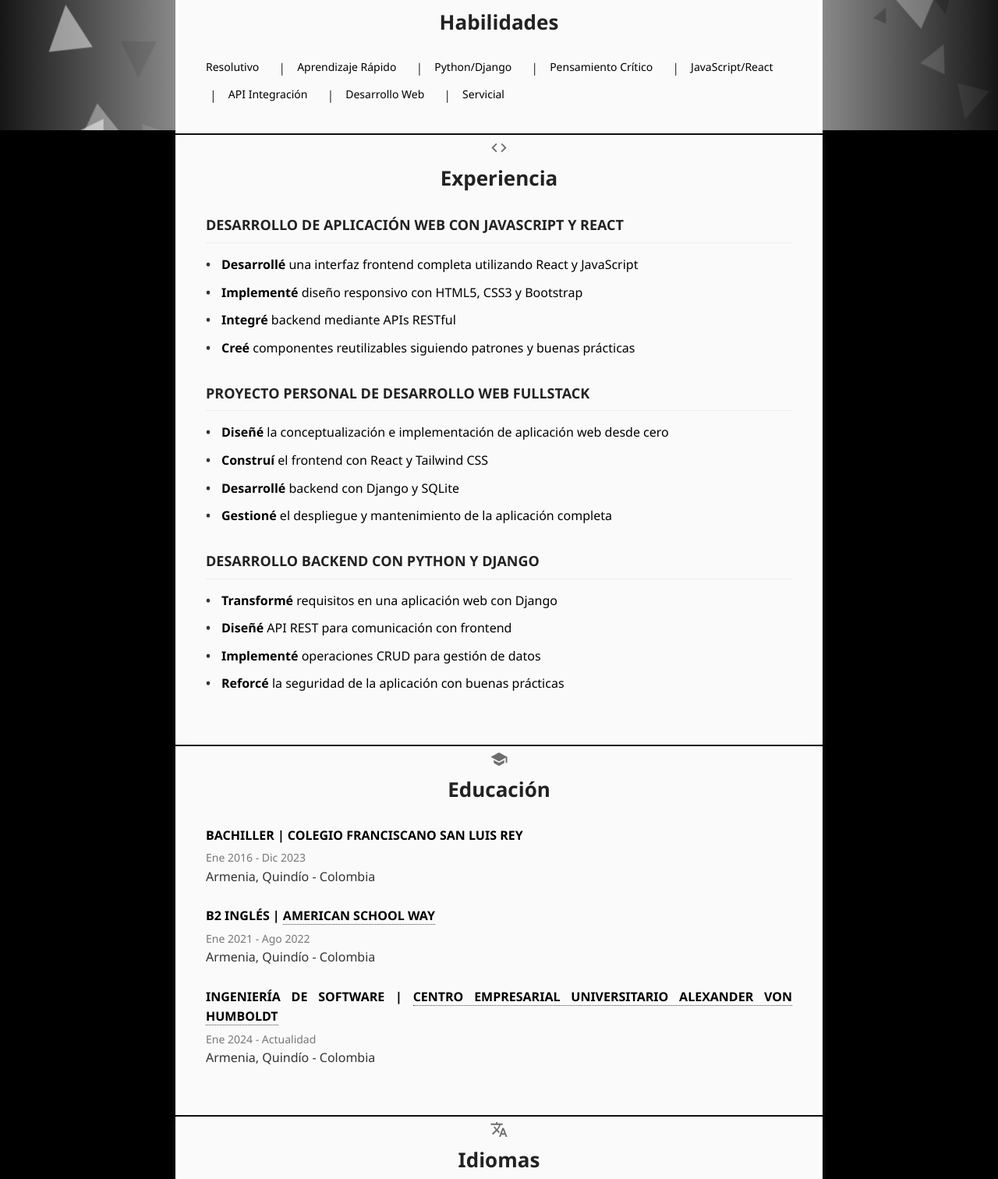
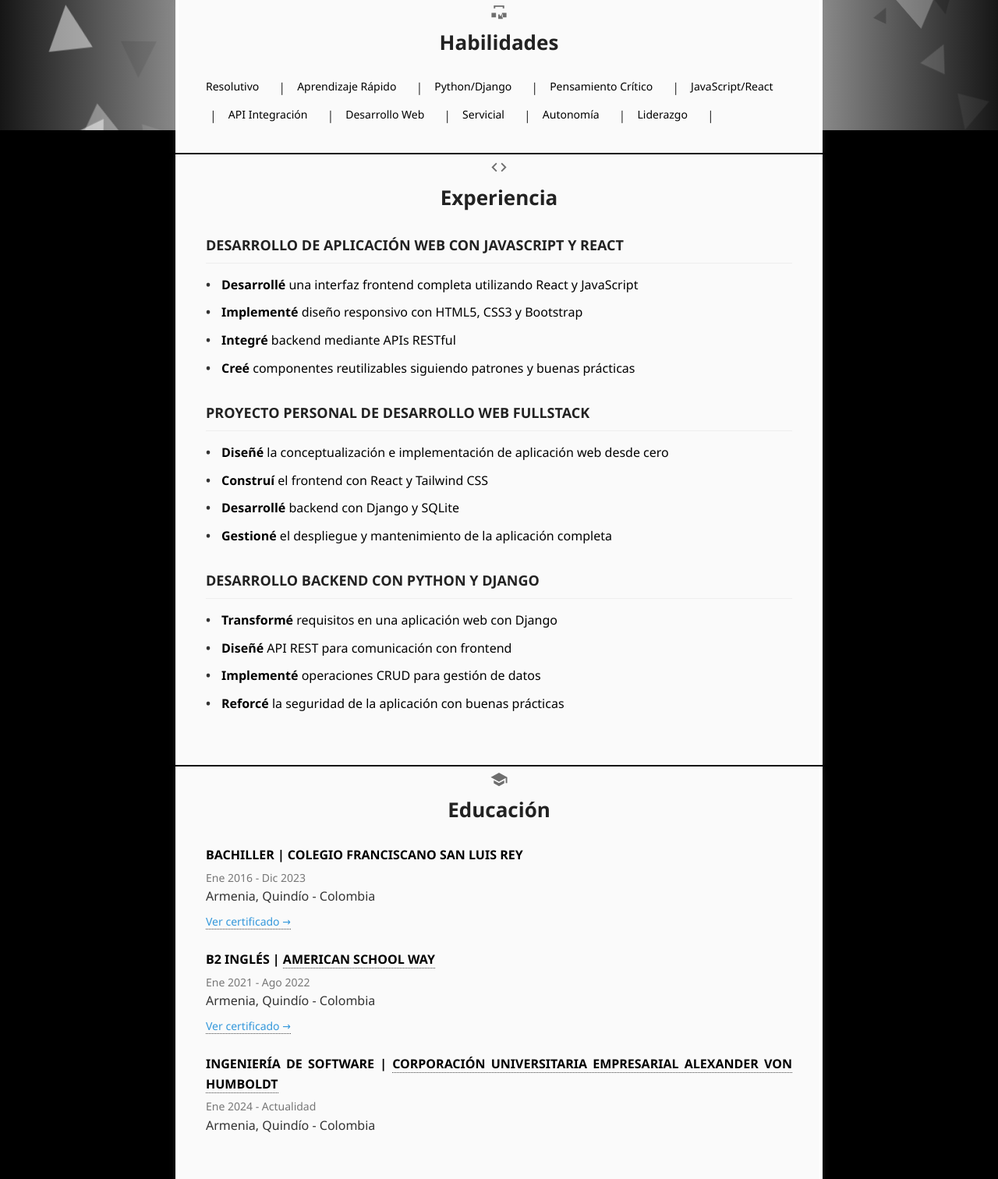
Before and after one commit to Samuel-Tabares/CV, a plain HTML site: page index.html in a window 1280 px wide. Shown: the part 633-2145 px from the top of the page at 78% size. Drawn offline with Linux system fonts and the light colour scheme; animation ran at ten frames a second.

Commit message:
agregando certificados

```diff
--- a/index.html
+++ b/index.html
@@ -53,7 +53,7 @@
         <div class="section-title objective">Objetivo profesional</div>
         <div class="section-content">
             <p class="professional-objective-text">
-                Desarrollador Fullstack con capacidad excepcional para <strong>aprender rápidamente</strong> nuevas tecnologías y <strong>perfeccionismo</strong> orientado a resultados de calidad. <strong>Domino Python/Django y JavaScript/React</strong> para desarrollo integral, combinando pensamiento crítico y autonomía para <strong>resolver problemas complejos</strong>. Mi enfoque es <strong>transformar</strong> sistemas para que realmente <strong>mejoren la experiencia del usuario final</strong>, pues como persona que interactúa diariamente con tecnología, comprendo la frustración de usar herramientas mal diseñadas. Busco <strong>liderar</strong> soluciones que optimicen procesos empresariales mientras elevan genuinamente la <strong>calidad de vida</strong> de quienes las utilizan.
+                En proceso para ser desarrollador Fullstack con capacidad excepcional para <strong>aprender rápidamente</strong> nuevas tecnologías y <strong>perfeccionista</strong> orientado a resultados de calidad. <strong>Domino Python/Django, HTML5/CSS3 y JavaScript/React</strong> para desarrollo integral, combinando pensamiento crítico y autonomía para <strong>resolver problemas complejos</strong>. Mi enfoque es <strong>transformar</strong> sistemas para que realmente <strong>mejoren la experiencia del usuario final</strong>, pues como persona que interactúa diariamente con tecnología, comprendo la frustración de usar herramientas mal diseñadas. Busco <strong>liderar</strong> soluciones que optimicen procesos empresariales mientras elevan genuinamente la <strong>calidad de vida</strong> de quienes las utilizan.
             </p>
         </div>
     </div>
@@ -69,7 +69,9 @@
                 <span class="skill">JavaScript/React</span> <span class="skill-separator">|</span>
                 <span class="skill">API Integración</span> <span class="skill-separator">|</span>
                 <span class="skill">Desarrollo Web</span> <span class="skill-separator">|</span>
-                <span class="skill">Servicial</span>
+                <span class="skill">Servicial</span> <span class="skill-separator">|</span>
+                <span class="skill">Autonomía</span> <span class="skill-separator">|</span>
+                <span class="skill">Liderazgo</span> <span class="skill-separator">|</span>
             </div>
         </div>
     </div>
@@ -116,18 +118,25 @@
                 <div class="education-degree">BACHILLER | COLEGIO FRANCISCANO SAN LUIS REY</div>
                 <div class="education-date" style="font-size: 14px; color: #777; margin-top: 5px;">Ene 2016 - Dic 2023</div>
                 <div class="education-location">Armenia, Quindío - Colombia</div>
+                <div class="education-certificate" style="font-size: 14px; margin-top: 8px;">
+                    <a href="bachiller-certificado.jpeg" target="_blank">Ver certificado →</a>
+                </div>
             </div>
 
             <div class="education-item">
                 <div class="education-degree">B2 INGLÉS | <a href="https://americanschoolway.edu.co/" target="_blank">AMERICAN SCHOOL WAY</a></div>
                 <div class="education-date" style="font-size: 14px; color: #777; margin-top: 5px;">Ene 2021 - Ago 2022</div>
                 <div class="education-location">Armenia, Quindío - Colombia</div>
+                <div class="education-certificate" style="font-size: 14px; margin-top: 8px;">
+                    <a href="english-certificate.png" target="_blank">Ver certificado →</a>
+                </div>
             </div>
 
             <div class="education-item">
-                <div class="education-degree">INGENIERÍA DE SOFTWARE | <a href="https://unihumboldt.edu.co/" target="_blank">CENTRO EMPRESARIAL UNIVERSITARIO ALEXANDER VON HUMBOLDT</a></div>
+                <div class="education-degree">INGENIERÍA DE SOFTWARE | <a href="https://unihumboldt.edu.co/" target="_blank">CORPORACIÓN UNIVERSITARIA EMPRESARIAL ALEXANDER VON HUMBOLDT</a></div>
                 <div class="education-date" style="font-size: 14px; color: #777; margin-top: 5px;">Ene 2024 - Actualidad</div>
                 <div class="education-location">Armenia, Quindío - Colombia</div>
+
             </div>
         </div>
     </div>
--- a/styles.css
+++ b/styles.css
@@ -314,7 +314,14 @@ hr {
     z-index: 1;
     pointer-events: none;
 }
+.education-certificate a {
+    color: #3498db;
+    font-weight: 500;
+}
 
+.education-certificate a:hover {
+    text-decoration: underline;
+}
 /* Triángulos minimalistas */
 .triangle {
     position: absolute;
@@ -323,6 +330,7 @@ hr {
     pointer-events: none;
     z-index: 1;
     transition: transform 0.5s ease-out, opacity 0.5s ease-out;
+    will-change: transform, opacity;
 }
 
 /* Fondo minimalista */
```
Also changed, not shown: english-certificate.png (added).
